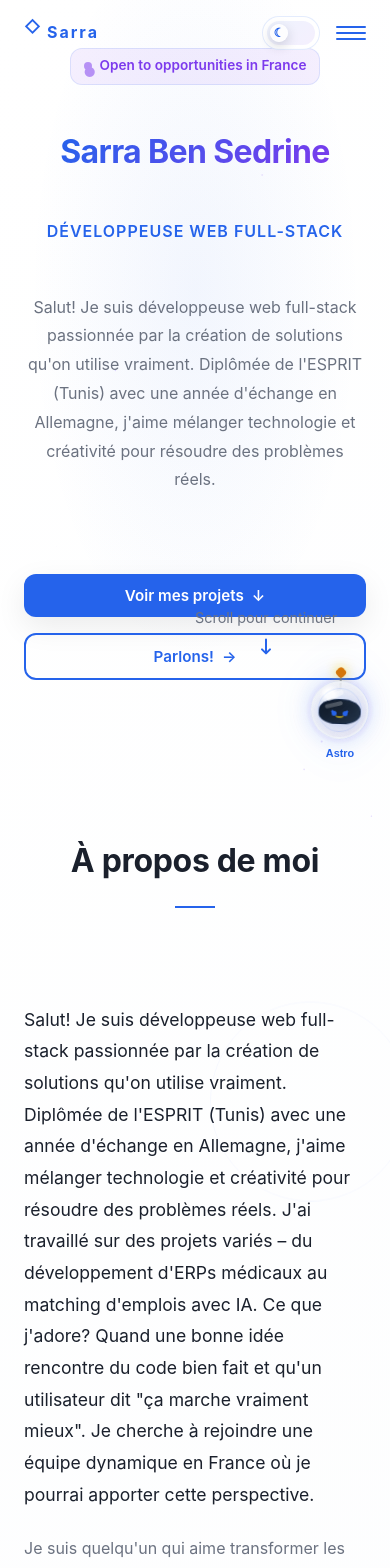
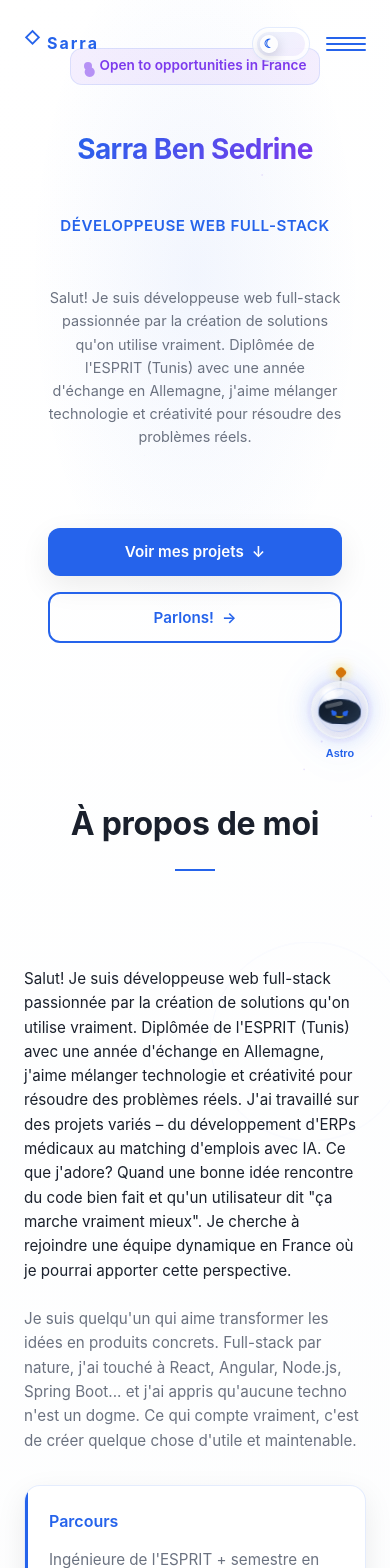
Before and after one commit to sarrabs22/Portfolio, a React (Vite) app: page / in a window 390 px wide. Shown: the top 1568 px of the page. Built offline with nearby package versions, Linux system fonts and the light colour scheme.

Commit message:
Improve mobile responsiveness with better font sizing, spacing, and touch targets

```diff
--- a/src/App.css
+++ b/src/App.css
@@ -81,7 +81,7 @@ section {
 /* Responsive */
 @media (max-width: 768px) {
   .footer {
-    padding: var(--spacing-lg) 0;
+    padding: var(--spacing-lg) var(--spacing-md);
   }
 
   .footer-text {
@@ -95,22 +95,31 @@ section {
   .back-to-top {
     bottom: 1.5rem;
     right: 1.5rem;
-    width: 45px;
-    height: 45px;
-    font-size: 1.1rem;
+    width: 48px;
+    height: 48px;
+    font-size: 1.2rem;
+    min-height: 44px;
   }
 }
 
 @media (max-width: 480px) {
   .footer {
-    padding: var(--spacing-md) 0;
+    padding: var(--spacing-lg) var(--spacing-md);
+  }
+
+  .footer-text {
+    font-size: 0.9rem;
+  }
+
+  .footer-tagline {
+    font-size: 0.8rem;
   }
 
   .back-to-top {
-    bottom: 1rem;
-    right: 1rem;
-    width: 40px;
-    height: 40px;
+    bottom: 1.2rem;
+    right: 1.2rem;
+    width: 44px;
+    height: 44px;
     font-size: 1rem;
   }
 }
--- a/src/styles/About.css
+++ b/src/styles/About.css
@@ -203,8 +203,13 @@
 }
 
 @media (max-width: 480px) {
+  .about {
+    padding: var(--spacing-xl) 0;
+  }
+
   .about-grid {
-    gap: var(--spacing-md);
+    grid-template-columns: 1fr;
+    gap: var(--spacing-lg);
   }
 
   .about-highlights {
@@ -215,13 +220,28 @@
     padding: var(--spacing-md);
   }
 
+  .highlight-box h3 {
+    font-size: 1rem;
+  }
+
   .about-stats {
     grid-template-columns: 1fr;
     padding: var(--spacing-md);
+    gap: var(--spacing-md);
   }
 
   .stat {
-    padding: var(--spacing-sm);
+    padding: var(--spacing-md);
+  }
+
+  .stat h4 {
+    font-size: 1.5rem;
+  }
+
+  .about-intro,
+  .about-description {
+    font-size: 0.95rem;
+    line-height: 1.6;
   }
 
   .stat h4 {
--- a/src/styles/Contact.css
+++ b/src/styles/Contact.css
@@ -303,22 +303,38 @@
 
 @media (max-width: 480px) {
   .contact {
-    padding: var(--spacing-lg) 0;
+    padding: var(--spacing-xl) 0;
     margin-bottom: var(--spacing-md);
   }
 
   .contact-intro {
-    font-size: 1rem;
+    font-size: 0.95rem;
+    line-height: 1.6;
+  }
+
+  .contact-grid {
+    grid-template-columns: 1fr;
   }
 
   .contact-form {
     padding: var(--spacing-md);
   }
 
+  .form-group label {
+    font-size: 0.9rem;
+  }
+
   .form-group input,
   .form-group textarea {
-    padding: 0.6rem 0.75rem;
+    padding: 0.8rem 0.75rem;
     font-size: 0.95rem;
+    min-height: 44px;
+  }
+
+  .contact-form .btn {
+    font-size: 0.95rem;
+    padding: 0.9rem 1.5rem;
+    min-height: 44px;
   }
 
   .contact-item {
--- a/src/styles/Education.css
+++ b/src/styles/Education.css
@@ -289,11 +289,19 @@
 }
 
 @media (max-width: 480px) {
+  .education {
+    padding: var(--spacing-xl) 0;
+  }
+
+  .education-grid {
+    grid-template-columns: 1fr;
+  }
+
   .education-item {
     padding: var(--spacing-md);
+    gap: var(--spacing-sm);
   }
 
-  .education-item,
   .language-item,
   .language-info {
     padding: var(--spacing-md);
@@ -305,7 +313,7 @@
 
   .column-title {
     font-size: 1.1rem;
-    margin-bottom: var(--spacing-sm);
+    margin-bottom: var(--spacing-md);
   }
 
   .cert-items {
--- a/src/styles/Experience.css
+++ b/src/styles/Experience.css
@@ -217,18 +217,22 @@
 }
 
 @media (max-width: 480px) {
+  .experience {
+    padding: var(--spacing-xl) 0;
+  }
+
   .timeline-item {
     gap: 1rem;
     margin-bottom: 1.5rem;
   }
 
   .timeline-marker {
-    width: 28px;
+    width: 30px;
   }
 
   .marker-dot {
-    width: 12px;
-    height: 12px;
+    width: 14px;
+    height: 14px;
     border-width: 1.5px;
   }
 
@@ -237,14 +241,20 @@
   }
 
   .experience-title {
-    font-size: 1rem;
+    font-size: 1.05rem;
+    margin-bottom: var(--spacing-sm);
   }
 
   .experience-company {
-    font-size: 0.9rem;
+    font-size: 0.95rem;
+  }
+
+  .experience-dates {
+    font-size: 0.85rem;
   }
 
   .missions li {
+    font-size: 0.9rem;
     padding-left: 1.2rem;
   }
 
--- a/src/styles/Hero.css
+++ b/src/styles/Hero.css
@@ -199,33 +199,41 @@
 
 @media (max-width: 768px) {
   .hero {
-    min-height: auto;
-    padding: var(--spacing-2xl) 0;
+    min-height: 90vh;
+    padding: var(--spacing-xl) 0;
   }
 
   .hero-title {
-    font-size: 2.5rem;
+    font-size: clamp(1.8rem, 6vw, 2.5rem);
   }
 
   .hero-subtitle {
-    font-size: 1.2rem;
+    font-size: 1.1rem;
+    letter-spacing: 1px;
   }
 
   .hero-tagline {
-    font-size: 1rem;
+    font-size: 0.95rem;
+    max-width: 100%;
+    line-height: 1.6;
   }
 
   .hero-buttons {
     flex-direction: column;
     width: 100%;
+    gap: var(--spacing-md);
   }
 
   .hero-buttons .btn {
     width: 100%;
+    padding: 1rem 1.5rem;
+    font-size: 1rem;
+    min-height: 48px;
   }
 
   .scroll-indicator {
     bottom: var(--spacing-lg);
+    display: none;
   }
 
   .orbit {
@@ -235,16 +243,21 @@
 
 @media (max-width: 480px) {
   .hero {
-    padding: var(--spacing-xl) 0;
+    min-height: auto;
+    padding: var(--spacing-xl) var(--spacing-md);
   }
 
   .hero-title {
-    font-size: 2rem;
+    font-size: 1.75rem;
   }
 
   .hero-subtitle {
-    font-size: 1rem;
-    letter-spacing: 1px;
+    font-size: 0.95rem;
+    letter-spacing: 0.5px;
+  }
+
+  .hero-tagline {
+    font-size: 0.9rem;
   }
 
   .hero-buttons {
@@ -253,6 +266,7 @@
 
   .hero-buttons .btn {
     font-size: 0.95rem;
-    padding: 0.75rem 1.5rem;
+    padding: 0.9rem 1.2rem;
+    min-height: 44px;
   }
 }
--- a/src/styles/Navigation.css
+++ b/src/styles/Navigation.css
@@ -241,11 +241,15 @@
   .nav-logo {
     font-size: 1.2rem;
   }
+
+  .nav-container {
+    padding: 0 var(--spacing-md);
+  }
 }
 
 @media (max-width: 480px) {
   .navbar {
-    padding: var(--spacing-sm) 0;
+    padding: var(--spacing-md) 0;
   }
 
   .nav-logo {
@@ -254,12 +258,23 @@
   }
 
   .nav-menu-mobile {
-    top: 50px;
+    top: 60px;
     gap: 0;
+    max-height: calc(100vh - 80px);
+    overflow-y: auto;
   }
 
   .nav-link.mobile {
-    padding: 1rem var(--spacing-md);
+    padding: 1.2rem var(--spacing-md);
     border-radius: 0;
+    font-size: 0.95rem;
+    min-height: 44px;
+    display: flex;
+    align-items: center;
+  }
+
+  .hamburger {
+    width: 40px;
+    height: 40px;
   }
 }
--- a/src/styles/Projects.css
+++ b/src/styles/Projects.css
@@ -262,12 +262,21 @@
 }
 
 @media (max-width: 480px) {
+  .projects {
+    padding: var(--spacing-xl) 0;
+  }
+
+  .projects-grid {
+    grid-template-columns: 1fr;
+    gap: var(--spacing-md);
+  }
+
   .card-content {
     padding: var(--spacing-md);
   }
 
   .project-title {
-    font-size: 1.1rem;
+    font-size: 1.05rem;
   }
 
   .card-footer {
--- a/src/styles/Skills.css
+++ b/src/styles/Skills.css
@@ -197,12 +197,26 @@
 }
 
 @media (max-width: 480px) {
+  .skills {
+    padding: var(--spacing-xl) 0;
+  }
+
   .skills-grid {
+    grid-template-columns: 1fr;
     gap: var(--spacing-md);
   }
 
   .skill-category {
     padding: var(--spacing-md);
+  }
+
+  .category-header h3 {
+    font-size: 1.1rem;
+  }
+
+  .skill-item {
+    font-size: 0.9rem;
+    padding: 0.4rem 0.8rem;
   }
 
   .skills-list {
--- a/src/styles/index.css
+++ b/src/styles/index.css
@@ -352,6 +352,47 @@ textarea:focus-visible {
   .container {
     padding: 0 var(--spacing-md);
   }
+
+  h1 {
+    font-size: clamp(1.8rem, 5vw, 2.5rem);
+  }
+
+  h2 {
+    font-size: clamp(1.5rem, 4vw, 2rem);
+  }
+
+  h3 {
+    font-size: clamp(1.1rem, 3vw, 1.5rem);
+  }
+}
+
+@media (max-width: 480px) {
+  .container {
+    padding: 0 var(--spacing-md);
+  }
+
+  h1 {
+    font-size: 1.5rem;
+  }
+
+  h2 {
+    font-size: 1.3rem;
+  }
+
+  h3 {
+    font-size: 1.1rem;
+  }
+
+  p {
+    font-size: 0.95rem;
+    line-height: 1.6;
+  }
+
+  .btn {
+    min-height: 44px;
+    padding: 0.75rem 1.2rem;
+    font-size: 0.95rem;
+  }
 }
 
 .visually-hidden {
```
Also changed, not shown: 4 other files (tests, documents, lock files or other folders).
